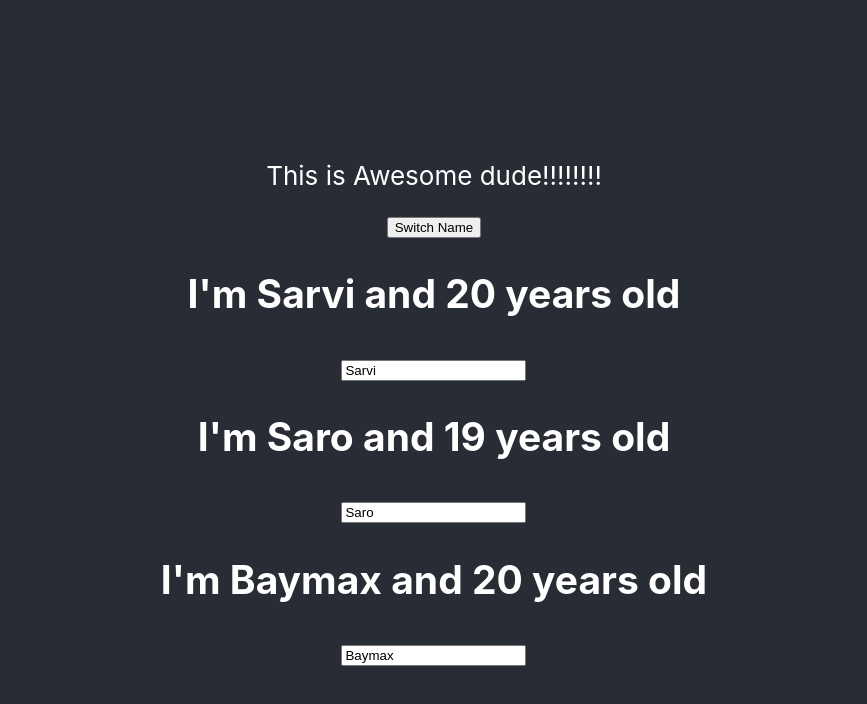
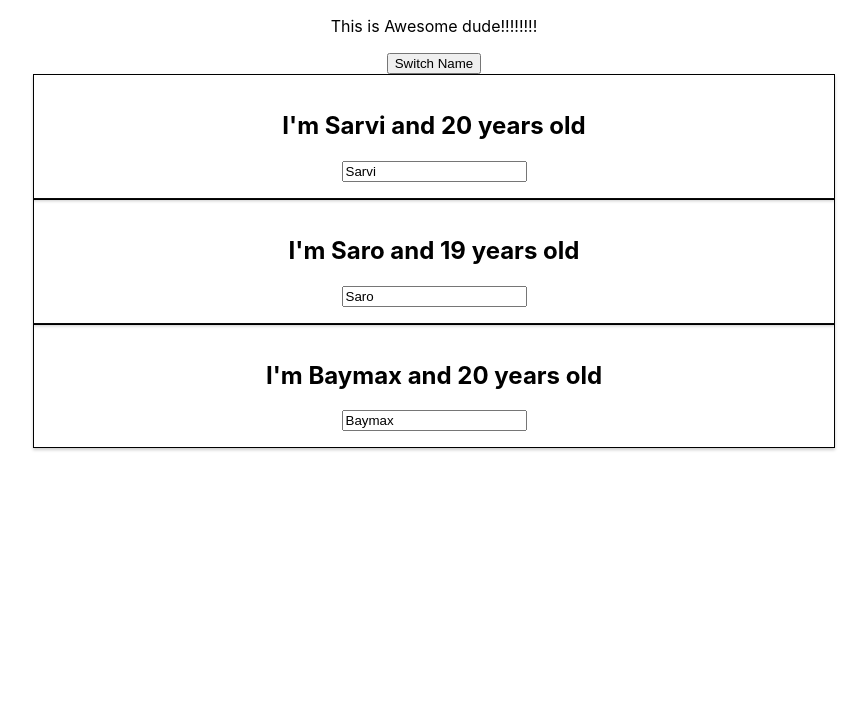
Before and after one commit to SaravananVijayamuthu/ReactJSMax, a React (Create React App) app: page / in a window 1280 px wide. Shown: the top 704 px of the page, without its empty margins (206-1073 px from the left). Built offline with nearby package versions, Linux system fonts and the light colour scheme.

Commit message:
Tried global stylesheet for person JS

```diff
--- a/src/App.js
+++ b/src/App.js
@@ -39,14 +39,14 @@
 	render() {
 		return (
 			<div className="App">
-			<header className="App-header">
+			{/* <header className="App-header"> */}
 				{/* <img src={logo} className="App-logo" alt="logo" /> */}
 				<p>This is Awesome dude!!!!!!!!</p>
 				<button onClick={this.switchNameHandler.bind(this, 'Saravanan Alpha')}>Switch Name</button>
 				<Person name = {this.state.persons[0].name} age = {this.state.persons[0].age}/>
 				<Person name = {this.state.persons[1].name} age = {this.state.persons[1].age} changed = {this.onNameChanged}/>
 				<Person name = {this.state.persons[2].name} age = {this.state.persons[2].age} />
-			</header>
+			{/* </header> */}
 		</div>
 		)
 	}
--- /dev/null
+++ b/src/Person/Person.css
@@ -0,0 +1,8 @@
+.Person{
+    width: 60%;
+    margin: auto;
+    border: 1px solid #000;
+    padding: 16px;
+    box-shadow: 0 2px 3px #ccc;
+    text-align: center;
+}
--- a/src/Person/Person.js
+++ b/src/Person/Person.js
@@ -1,8 +1,9 @@
 import React from 'react';
+import './Person.css'
 // using Es6 not class based
 const person = (props) => {
 	return (
-		<div>
+		<div className="Person">
 			<h2>
 				I'm {props.name} and {props.age} years old
 			</h2>
```
Also changed, not shown: 1 other file (tests, documents, lock files or other folders).
